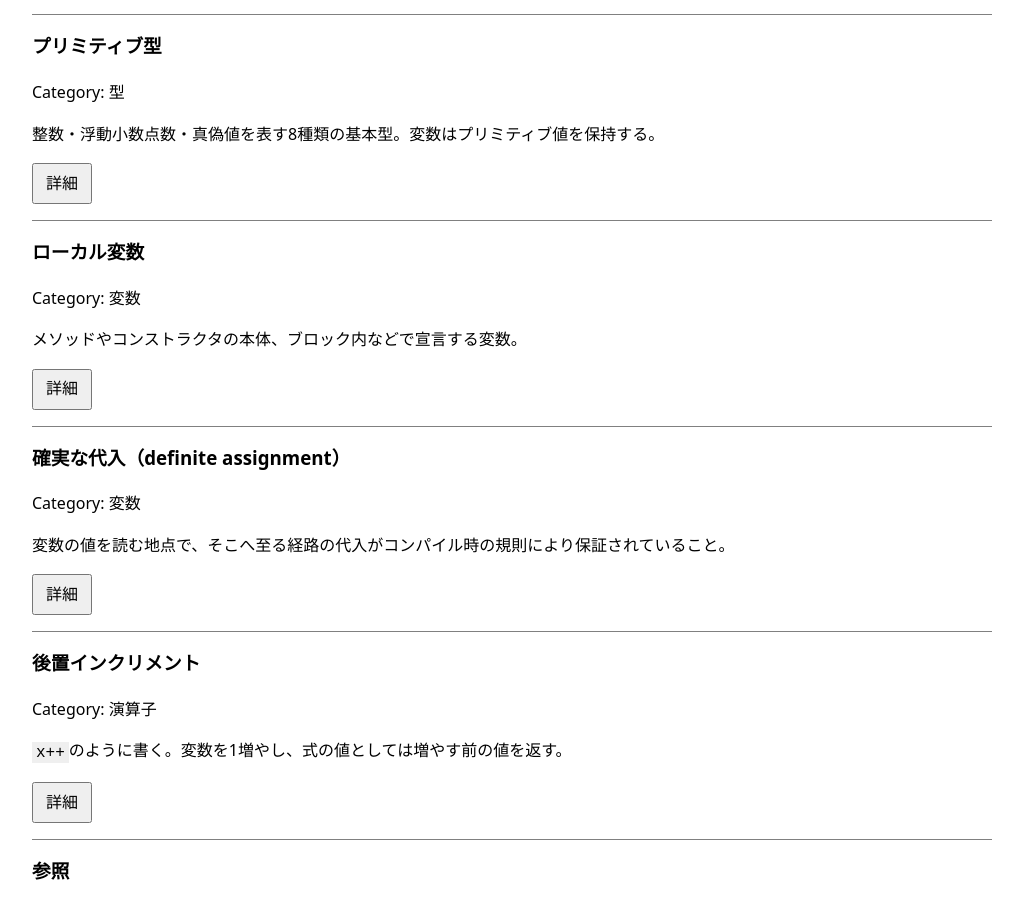
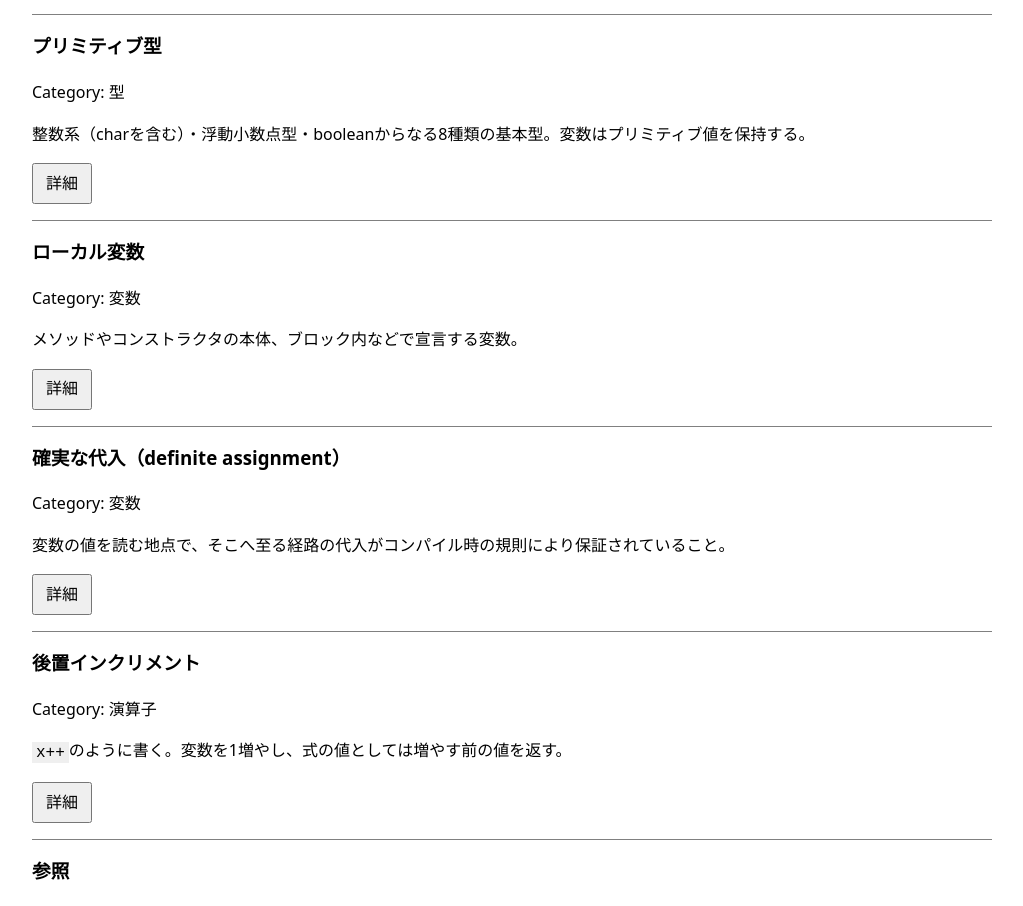
Before and after one commit to y-8-m/silver-sprint, a React (Vite) app: page /#/glossary in a window 1280 px wide. Shown: the part 1045-1951 px from the top of the page, without its empty margins (128-1151 px from the left). Built offline with nearby package versions, Linux system fonts and the light colour scheme.

Commit message:
説明文調整

```diff
--- a/src/data/glossary.ts
+++ b/src/data/glossary.ts
@@ -128,7 +128,7 @@ export const glossary = {
   primitiveType: {
     term: 'プリミティブ型',
     category: '型',
-    short: [text('整数・浮動小数点数・真偽値を表す8種類の基本型。変数はプリミティブ値を保持する。')],
+    short: [text('整数系（charを含む）・浮動小数点型・booleanからなる8種類の基本型。変数はプリミティブ値を保持する。')],
     detail: [
       { type: 'text', content: [code('byte'), text('、'), code('short'), text('、'), code('int'), text('、'), code('long'), text('、'), code('char'), text('、'), code('float'), text('、'), code('double'), text('、'), code('boolean'), text('の8種類。')] },
       { type: 'text', content: [code('String'), text('は含まれず、クラス型（参照型）に分類される。参照型の変数が保持するのはオブジェクトへの'), term('reference', '参照'), text('、または'), code('null'), text('であり、プリミティブ値とは区別する。')] },
```
